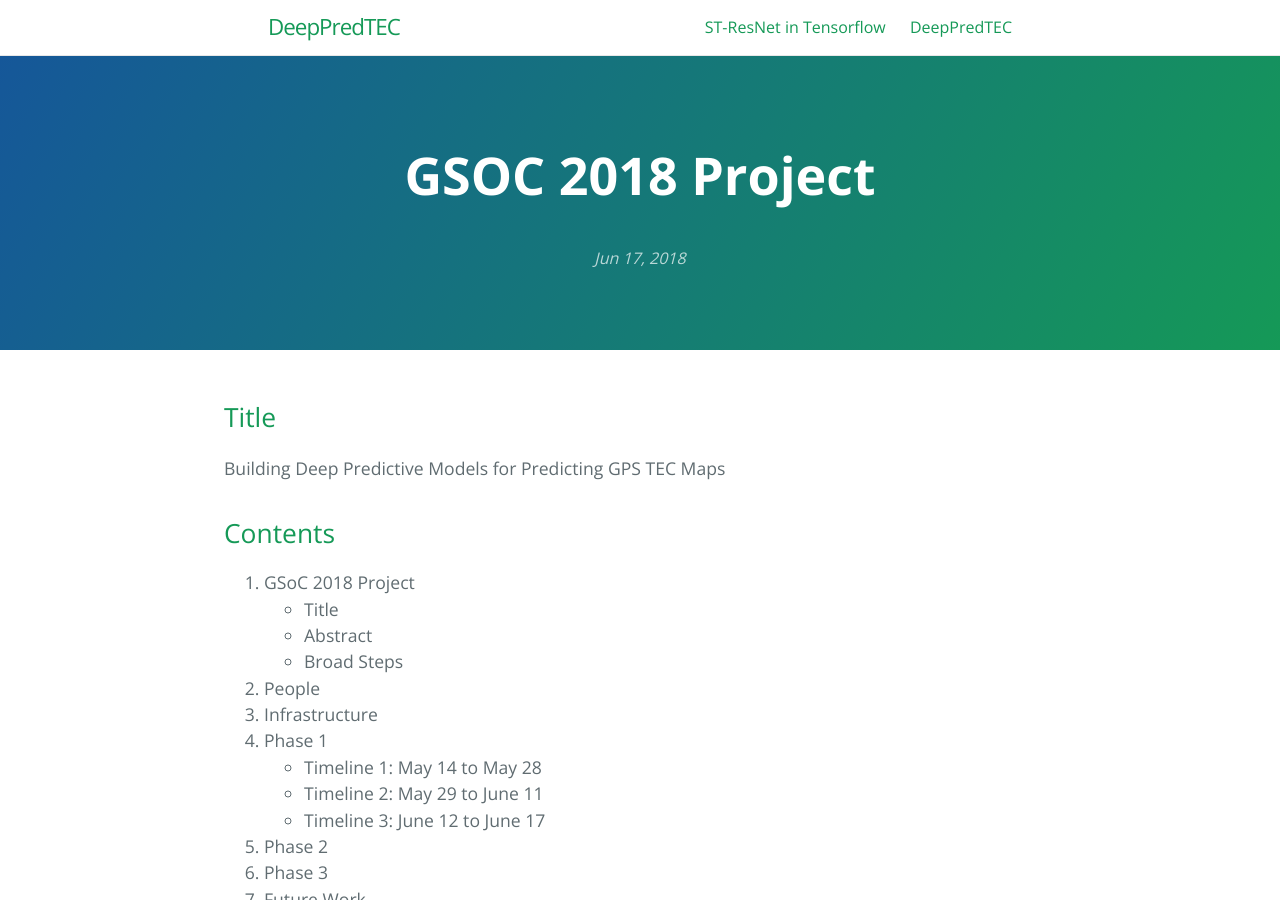
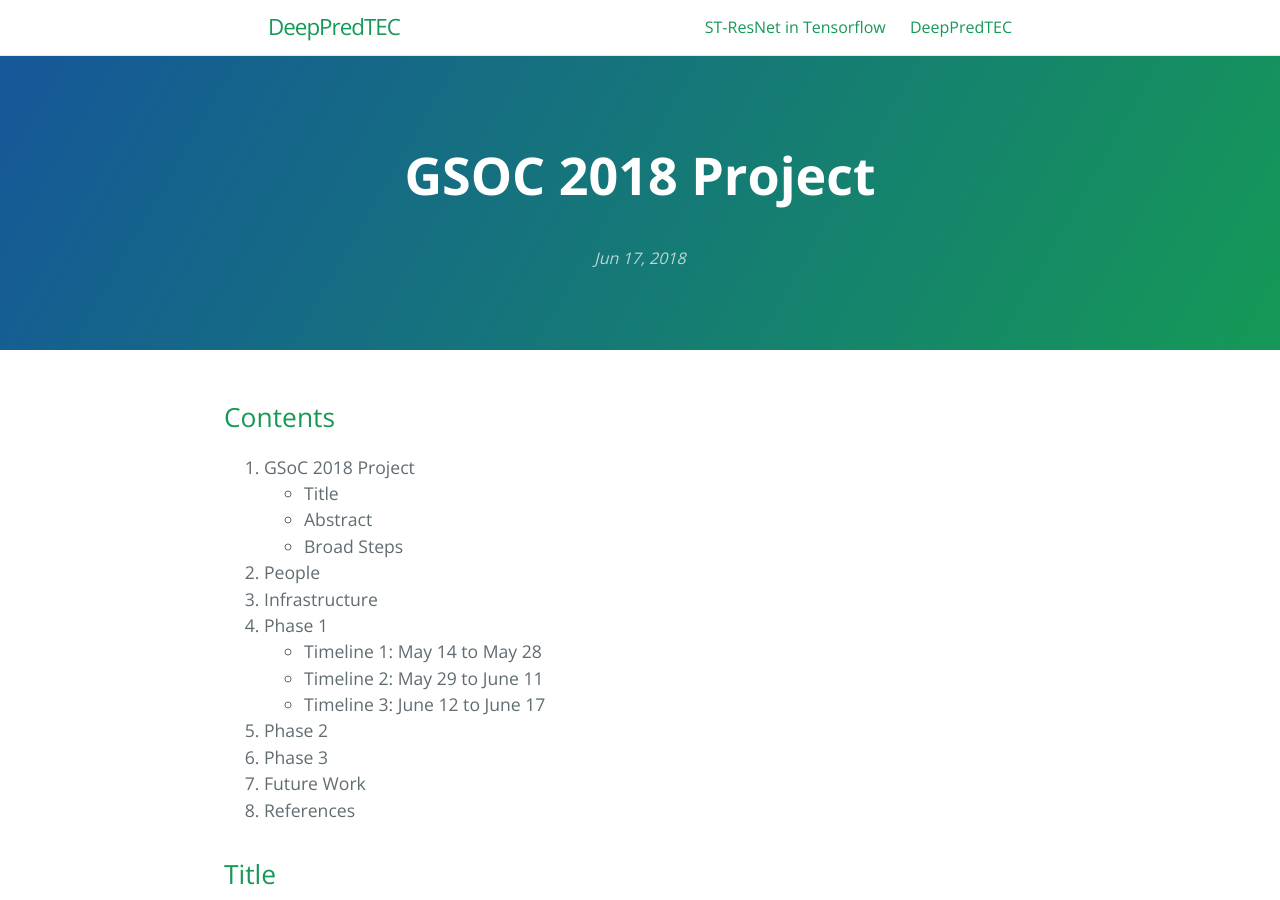
Before and after one commit to vtsuperdarn/DeepPredTEC, a Jekyll site: the page built from _posts/2018-06-17-gsoc-2018-project.md, in a window 1280 px wide and 900 px high. Built offline with Jekyll 4.4.1, drawn with Linux system fonts in a browser that asks for light colours; some of the changed text lies outside the part shown.

Commit message:
post updated

```diff
--- a/_posts/2018-06-17-gsoc-2018-project.md
+++ b/_posts/2018-06-17-gsoc-2018-project.md
@@ -3,9 +3,6 @@
 title: GSOC 2018 Project
 date: 2018-06-17
 ---
-
-## Title
-Building Deep Predictive Models for Predicting GPS TEC Maps
 
 ## Contents
 <ol class="task-list">
```
Also changed, not shown: other parts of _posts/2018-06-17-gsoc-2018-project.md (+3 -0 lines).
